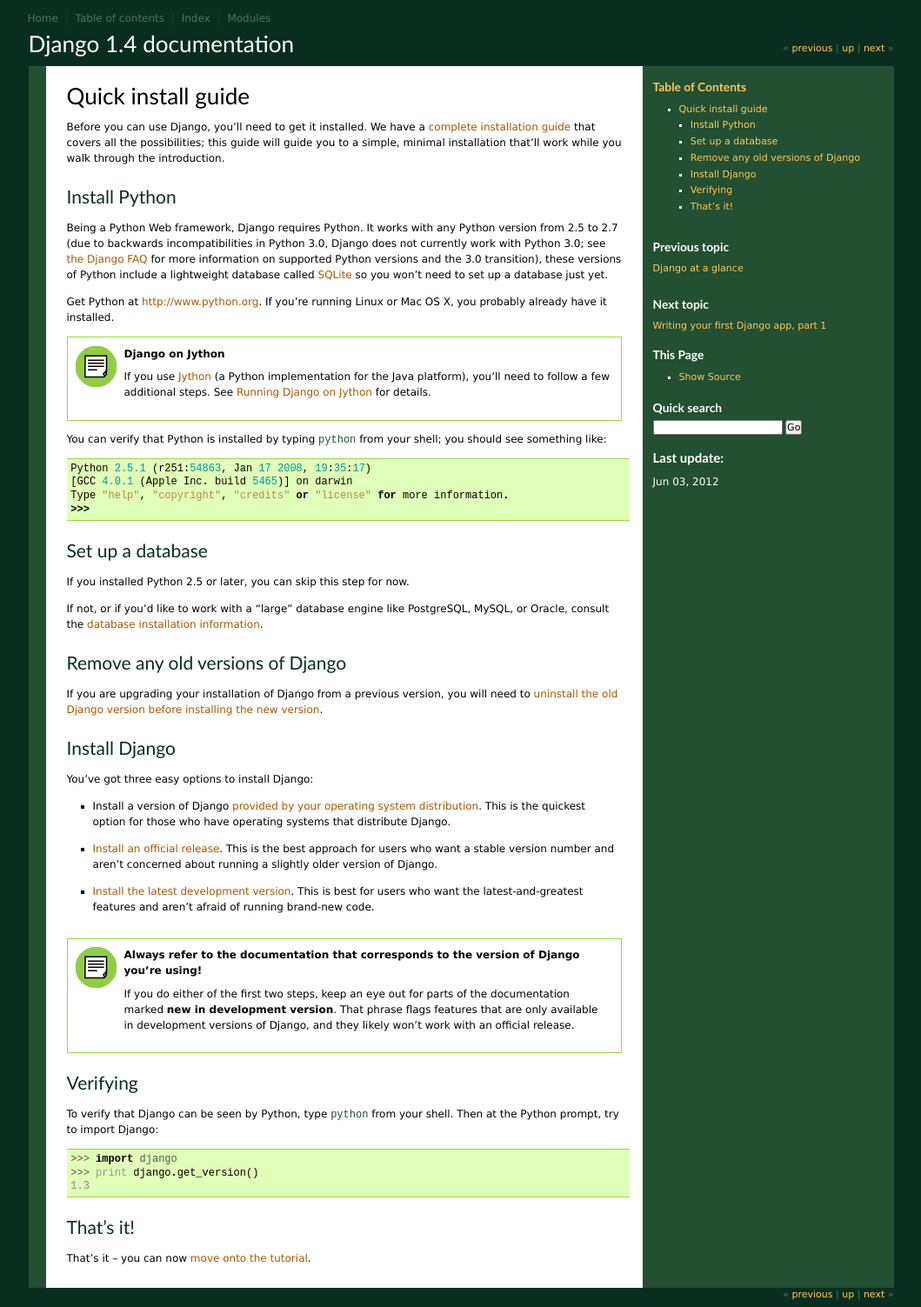
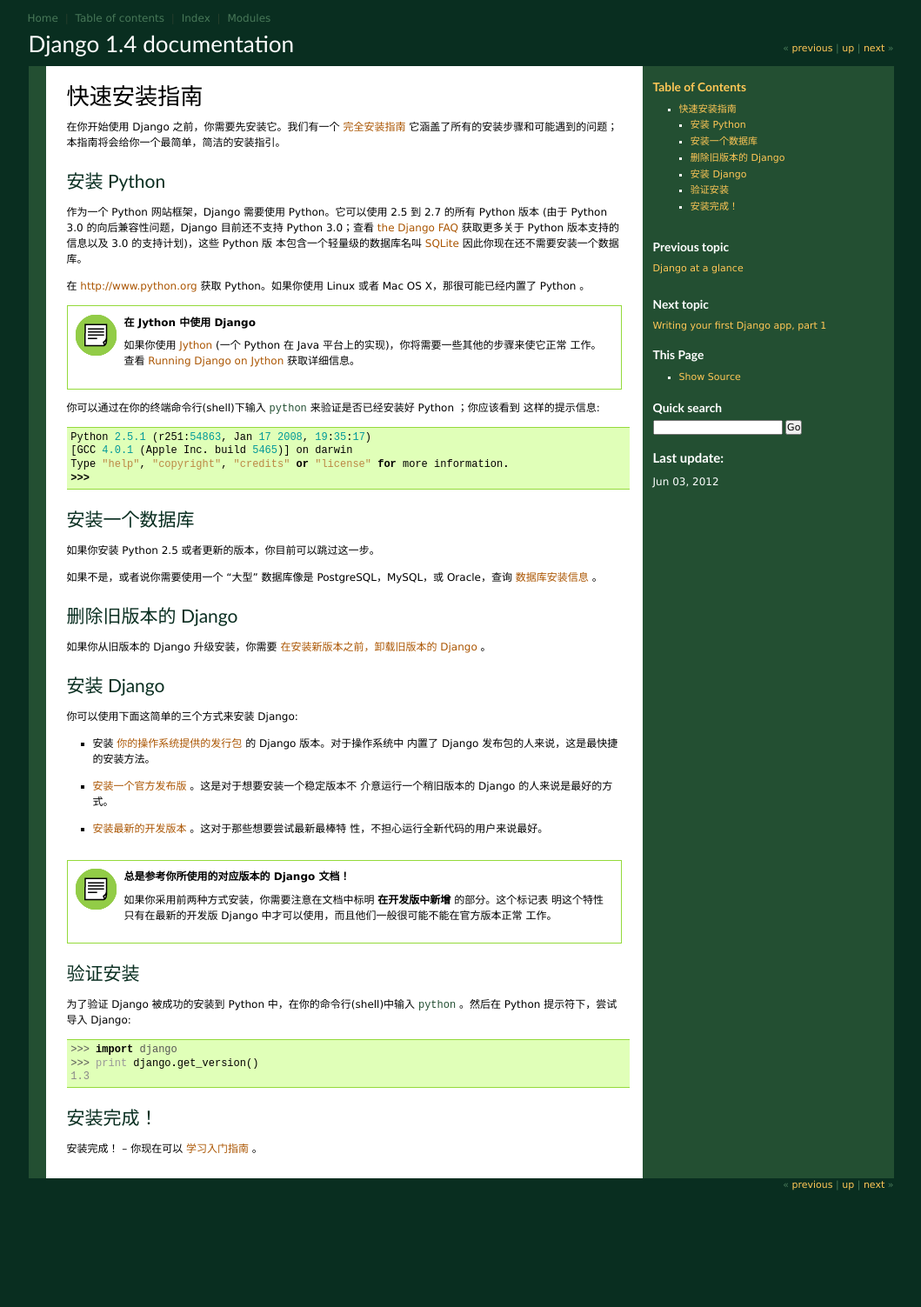
Before and after one commit to wrongwaycn/Django-Chinese-Docs, a Sphinx documentation site: the page built from docs/intro/install.txt, in a window 1280 px wide. Shown: the whole page at 87% size, without its empty margins (110-1169 px from the left). Built offline with Sphinx 7.4.7, drawn with Linux system fonts in a browser that asks for light colours; after the commit the page ends 1377 px from its top, so only the background shows below that.

Commit message:
Fixed #4 translated intro/install.txt

```diff
--- a/docs/intro/install.txt
+++ b/docs/intro/install.txt
@@ -1,95 +1,83 @@
-Quick install guide
-===================
+快速安装指南
+============
 
-Before you can use Django, you'll need to get it installed. We have a
-:doc:`complete installation guide </topics/install>` that covers all the
-possibilities; this guide will guide you to a simple, minimal installation
-that'll work while you walk through the introduction.
+在你开始使用 Django 之前，你需要先安装它。我们有一个 :doc:`完全安装指南 </topics/install>`
+它涵盖了所有的安装步骤和可能遇到的问题；本指南将会给你一个最简单，简洁的安装指引。
 
-Install Python
---------------
+安装 Python
+-----------
 
-Being a Python Web framework, Django requires Python. It works with any Python
-version from 2.5 to 2.7 (due to backwards incompatibilities in Python 3.0,
-Django does not currently work with Python 3.0; see :doc:`the Django FAQ
-</faq/install>` for more information on supported Python versions and the 3.0
-transition), these versions of Python include a lightweight database called
-SQLite_ so you won't need to set up a database just yet.
+作为一个 Python 网站框架，Django 需要使用 Python。它可以使用 2.5 到 2.7 的所有 Python 版本
+(由于 Python 3.0 的向后兼容性问题，Django 目前还不支持 Python 3.0；查看 :doc:`the Django
+FAQ </faq/install>` 获取更多关于 Python 版本支持的信息以及 3.0 的支持计划)，这些 Python 版
+本包含一个轻量级的数据库名叫 SQLite_ 因此你现在还不需要安装一个数据库。
 
 .. _sqlite: http://sqlite.org/
 
-Get Python at http://www.python.org. If you're running Linux or Mac OS X, you
-probably already have it installed.
+在 http://www.python.org 获取 Python。如果你使用 Linux 或者 Mac OS X，那很可能已经内置了
+Python 。
 
-.. admonition:: Django on Jython
+.. admonition:: 在 Jython 中使用 Django
 
-    If you use Jython_ (a Python implementation for the Java platform), you'll
-    need to follow a few additional steps. See :doc:`/howto/jython` for details.
+    如果你使用 Jython_ (一个 Python 在 Java 平台上的实现)，你将需要一些其他的步骤来使它正常
+    工作。查看 :doc:`/howto/jython` 获取详细信息。
 
 .. _jython: http://www.jython.org/
 
-You can verify that Python is installed by typing ``python`` from your shell;
-you should see something like::
+你可以通过在你的终端命令行(shell)下输入 ``python`` 来验证是否已经安装好 Python ；你应该看到
+这样的提示信息::
 
     Python 2.5.1 (r251:54863, Jan 17 2008, 19:35:17)
     [GCC 4.0.1 (Apple Inc. build 5465)] on darwin
     Type "help", "copyright", "credits" or "license" for more information.
     >>>
 
-Set up a database
------------------
-
-If you installed Python 2.5 or later, you can skip this step for now.
-
-If not, or if you'd like to work with a "large" database engine like PostgreSQL,
-MySQL, or Oracle, consult the :ref:`database installation information
-<database-installation>`.
-
-Remove any old versions of Django
----------------------------------
-
-If you are upgrading your installation of Django from a previous version, you
-will need to :ref:`uninstall the old Django version before installing the new
-version <removing-old-versions-of-django>`.
-
-Install Django
+安装一个数据库
 --------------
 
-You've got three easy options to install Django:
+如果你安装 Python 2.5 或者更新的版本，你目前可以跳过这一步。
 
-* Install a version of Django :doc:`provided by your operating system
-  distribution </misc/distributions>`. This is the quickest option for those
-  who have operating systems that distribute Django.
+如果不是，或者说你需要使用一个 "大型" 数据库像是 PostgreSQL，MySQL，或 Oracle，查询
+:ref:`数据库安装信息 <database-installation>` 。
 
-* :ref:`Install an official release <installing-official-release>`. This
-  is the best approach for users who want a stable version number and aren't
-  concerned about running a slightly older version of Django.
+删除旧版本的 Django
+-------------------
 
-* :ref:`Install the latest development version
-  <installing-development-version>`. This is best for users who want the
-  latest-and-greatest features and aren't afraid of running brand-new code.
+如果你从旧版本的 Django 升级安装，你需要 :ref:`在安装新版本之前，卸载旧版本的 Django
+<removing-old-versions-of-django>` 。
 
-.. admonition:: Always refer to the documentation that corresponds to the
-    version of Django you're using!
+安装 Django
+-----------
 
-    If you do either of the first two steps, keep an eye out for parts of the
-    documentation marked **new in development version**. That phrase flags
-    features that are only available in development versions of Django, and
-    they likely won't work with an official release.
+你可以使用下面这简单的三个方式来安装 Django:
 
+* 安装 :doc:`你的操作系统提供的发行包 </misc/distributions>` 的 Django 版本。对于操作系统中
+  内置了 Django 发布包的人来说，这是最快捷的安装方法。
 
-Verifying
----------
+* :ref:`安装一个官方发布版 <installing-official-release>` 。这是对于想要安装一个稳定版本不
+  介意运行一个稍旧版本的 Django 的人来说是最好的方式。
 
-To verify that Django can be seen by Python, type ``python`` from your shell.
-Then at the Python prompt, try to import Django::
+* :ref:`安装最新的开发版本 <installing-development-version>` 。这对于那些想要尝试最新最棒特
+  性，不担心运行全新代码的用户来说最好。
+
+.. admonition:: 总是参考你所使用的对应版本的 Django 文档！
+
+    如果你采用前两种方式安装，你需要注意在文档中标明 **在开发版中新增** 的部分。这个标记表
+    明这个特性只有在最新的开发版 Django 中才可以使用，而且他们一般很可能不能在官方版本正常
+    工作。
+
+验证安装
+--------
+
+为了验证 Django 被成功的安装到 Python 中，在你的命令行(shell)中输入 ``python`` 。然后在
+Python 提示符下，尝试导入 Django::
 
     >>> import django
     >>> print django.get_version()
     1.3
 
 
-That's it!
+安装完成！
 ----------
 
-That's it -- you can now :doc:`move onto the tutorial </intro/tutorial01>`.
+安装完成！ -- 你现在可以 :doc:`学习入门指南 </intro/tutorial01>` 。
```
